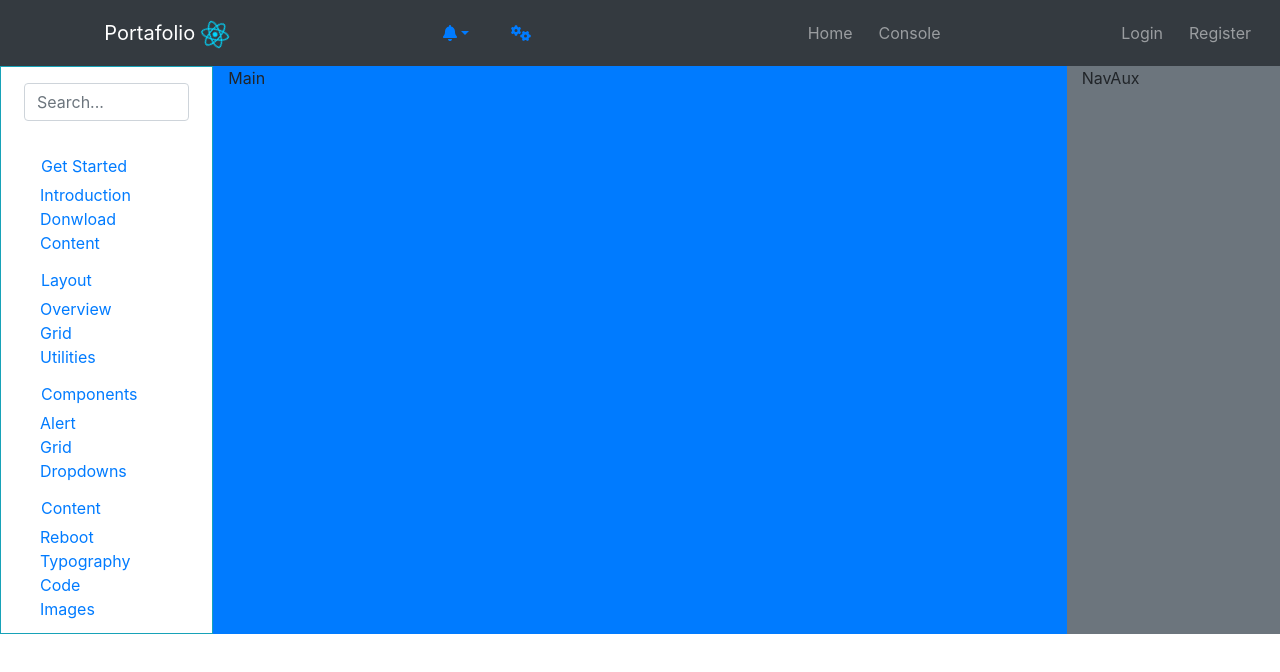
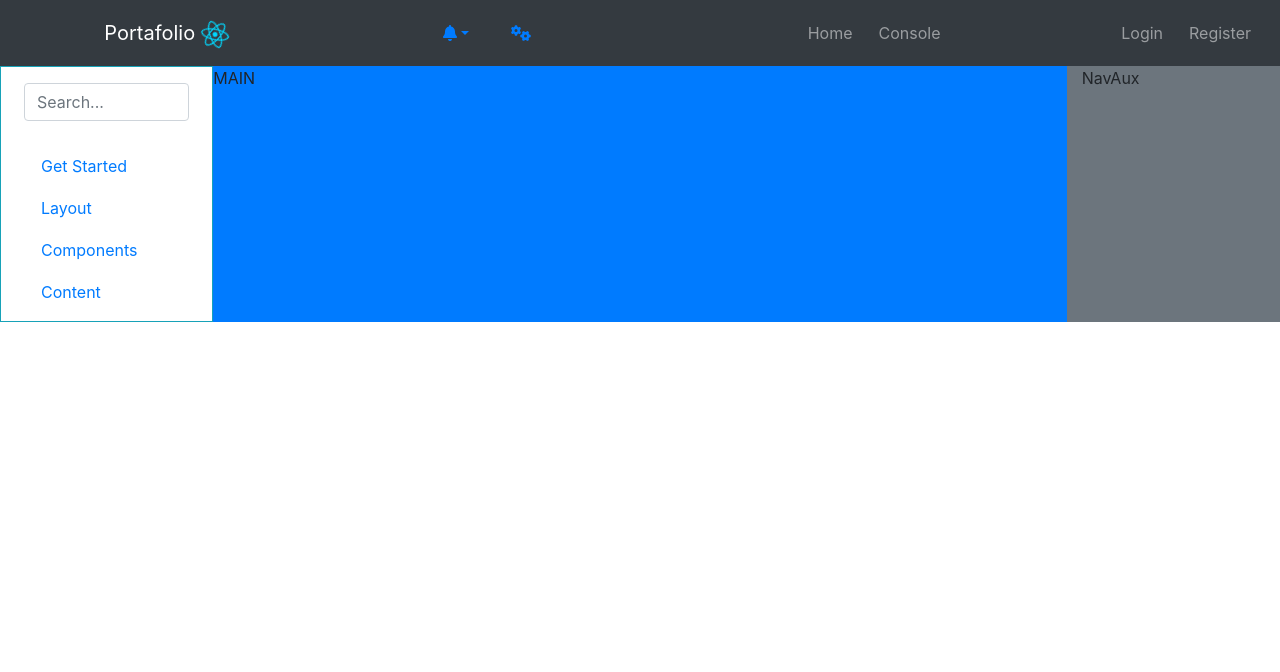
Before and after one commit to Juan-David-Orozco/webservice-dragdrop-react, a React (Vite) app: page / in a window 1280 px wide. Shown: the top 672 px of the page. Built offline with nearby package versions, Linux system fonts and the light colour scheme.

Commit message:
config component MainHomePage.jsx

```diff
--- a/index.html
+++ b/index.html
@@ -2,10 +2,10 @@
 <html lang="en">
   <head>
     <meta charset="UTF-8" />
+    <meta name="viewport" content="width=device-width, initial-scale=1.0" />
     <link rel="icon" type="image/svg+xml" href="/vite.svg" />
     <link href="https://cdn.jsdelivr.net/npm/bootstrap@4.0.0/dist/css/bootstrap.min.css" integrity="sha384-Gn5384xqQ1aoWXA+058RXPxPg6fy4IWvTNh0E263XmFcJlSAwiGgFAW/dAiS6JXm" crossorigin="anonymous" rel="stylesheet" />
-    <meta name="viewport" content="width=device-width, initial-scale=1.0" />
-    <title>Vite + React</title>
+    <title>Portafolio React</title>
   </head>
   <body>
     <div id="app"></div>
--- a/src/App.jsx
+++ b/src/App.jsx
@@ -2,11 +2,9 @@
 import React, { Component } from 'react'
 import { BrowserRouter, Routes, Route } from 'react-router-dom'
 // Pages y Components
-import { NotFoundPage, HomePage, RegisterPage, LoginPage } from './pages'
+import { NotFoundPage, MainHomePage, RegisterPage, LoginPage } from './pages'
 // Styles
 import './App.css'
-
-import { sideBar } from './data'
 
 export default class App extends Component {
   render() {
@@ -14,7 +12,7 @@ export default class App extends Component {
       <>
         <BrowserRouter>
             <Routes>
-              <Route path='/' element={<HomePage sidebar={sideBar} />} />
+              <Route path='/' element={<MainHomePage />} />
               <Route path='/login' element={<LoginPage />} />
               <Route path='/register' element={<RegisterPage />} />
               <Route path="*" element={<NotFoundPage/>}/>
--- a/src/components/HomePage/Main.jsx
+++ b/src/components/HomePage/Main.jsx
@@ -1,9 +1,12 @@
 import React, { Component } from 'react'
+
 
 export class Main extends Component {
   render() {
     return (
-      <div>Main</div>
+      <div className="row">
+        MAIN
+      </div>
     )
   }
 }
--- /dev/null
+++ b/src/components/HomePage/NavName.jsx
@@ -0,0 +1,29 @@
+import React, { Component } from 'react'
+import { Link } from 'react-router-dom'
+
+export class NavName extends Component {
+  render() {
+    var navsUpdate = this.props.navsUpdate
+    return (
+      <div className={"sidebar-item my-1 w-100 "+this.props.active}>
+        <Link
+          className={"sidebar-link px-0 py-1 px-md-2 btn btn-link " + this.props.active}
+          id={this.props.tabIndex} to={'#'}
+          onClick={() => navsUpdate(this)}
+        >
+          {this.props.children}
+        </Link>
+        {/* <ul className={'navbar-nav flex-column sidebar-subnav'}>
+            {
+              pestana.submenus.map((submenu,i) => {
+                return (
+                <li className={"nav-item"} key={i}>
+                  <Link to={submenu.redirect} className="nav-link">{submenu.title}</Link>
+                </li>)
+            })
+            }
+          </ul> */}
+      </div>
+    )
+  }
+}
--- a/src/components/HomePage/SideBar.jsx
+++ b/src/components/HomePage/SideBar.jsx
@@ -1,49 +1,53 @@
 import React, { Component } from 'react'
 import { FontAwesomeIcon } from '@fortawesome/react-fontawesome'
-import { Link } from 'react-router-dom'
+import { NavName } from './NavName'
+// import { Link } from 'react-router-dom'
 
 export class SideBar extends Component {
 
   constructor(props){
     super(props);
     this.state = {
-      pestanaActiva: this.props.activa
-    };
+      selected: this.props.activa
+    }
   }
 
-  manejoOnClick = (e) => {
+  navsUpdate = (navSelected) => {
     this.setState({
-      pestanaActiva:Number(e.target.id)
-    });
-  }
-
-  shouldComponentUpdate(nextProps, nextState){
-    return (this.state.pestanaActiva !== nextState.pestanaActiva)
+      selected: navSelected.props.navIndex
+    })
   }
 
   render() {
     const pestanas = this.props.pestanas.map((pestana, index) => {
-      const activa = index === this.state.pestanaActiva ? 'active' : '';
       return (
-        <div className={"sidebar-item my-1 w-100 "+activa} key={index} >
-          <Link
-            className={"sidebar-link px-0 py-1 px-md-2 btn btn-link "+activa}
-            to={"/#"}
-            id={index} onClick={this.manejoOnClick.bind()}
-          >
-            {pestana.nombre}
-          </Link>
-          <ul className={'navbar-nav flex-column sidebar-subnav'}>
-            {
-              pestana.submenus.map((submenu,index) => {
-                return (
-                <li className={"nav-item"} key={index}>
-                  <Link to={submenu.redirect} className="nav-link">{submenu.title}</Link>
-                </li>)
-            })
-            }
-          </ul>
-        </div>
+        <NavName
+          key={index} navIndex={index}
+          active={this.state.selected == index ? 'active': ''}
+          navsUpdate={this.navsUpdate}
+        >
+          {pestana.nombre}
+        </NavName>
+        // <div className={"sidebar-item my-1 w-100 "} key={index} >
+        //   <Link
+        //     className={"sidebar-link px-0 py-1 px-md-2 btn btn-link "+activa}
+        //     tabIndex={index} key={index}
+        //     to={"/#"}
+        //     id={index} onClick={this.manejoOnClick.bind()}
+        //   >
+        //     {pestana.nombre}
+        //   </Link>
+        //   <ul className={'navbar-nav flex-column sidebar-subnav'}>
+        //     {
+        //       pestana.submenus.map((submenu,i) => {
+        //         return (
+        //         <li className={"nav-item"} key={i}>
+        //           <Link to={submenu.redirect} className="nav-link">{submenu.title}</Link>
+        //         </li>)
+        //     })
+        //     }
+        //   </ul>
+        // </div>
       )
     })
 
@@ -65,82 +69,7 @@ export class SideBar extends Component {
         </form>
         <div className='navbar navbar-expand-md text-left'>
           <nav className="collapse navbar-collapse flex-column sidebar-links" id="SideBar">
-
             {pestanas}
-
-
-{/*
-            <div className="sidebar-item active my-1 w-100">
-              <Link to={"/Start"} className="sidebar-link font-weight-bold px-0 py-1 px-md-2 btn btn-link" >
-                Get started
-              </Link>
-              <ul className='navbar-nav flex-column sidebar-subnav'>
-                <li className="nav-item active">
-                  <Link to={"/intro"} className="nav-link">Introduction</Link>
-                </li>
-                <li className="nav-item">
-                  <Link to={"/download"} className="nav-link">Dowload</Link>
-                </li>
-                <li className="nav-item">
-                  <Link to={"/content"} className="nav-link">Content</Link>
-                </li>
-              </ul>
-            </div>
-
-            <div className="sidebar-item my-1 w-100">
-              <Link to={"/Layout"} className="sidebar-link font-weight-bold px-0 py-1 px-md-2 btn btn-link" >
-                Layout
-              </Link>
-              <ul className='navbar-nav flex-column sidebar-subnav'>
-                <li className="nav-item active">
-                  <Link to={"/overview"} className="nav-link">Overview</Link>
-                </li>
-                <li className="nav-item">
-                  <Link to={"/grid"} className="nav-link">Grid</Link>
-                </li>
-                <li className="nav-item">
-                  <Link to={"/utilities"} className="nav-link">Utilities</Link>
-                </li>
-              </ul>
-            </div>
-
-            <div className="sidebar-item my-1 w-100">
-              <Link to={"/Components"} className="sidebar-link font-weight-bold px-0 py-1 px-md-2 btn btn-link" >
-                Components
-              </Link>
-              <ul className='navbar-nav flex-column sidebar-subnav'>
-                <li className="nav-item active">
-                  <Link to={"/alert"} className="nav-link">Alert</Link>
-                </li>
-                <li className="nav-item">
-                  <Link to={"/badge"} className="nav-link">Badge</Link>
-                </li>
-                <li className="nav-item">
-                  <Link to={"/dropdowns"} className="nav-link">Dropdowns</Link>
-                </li>
-              </ul>
-            </div>
-
-            <div className="sidebar-item my-1 w-100">
-              <Link to={"/Content"} className="sidebar-link font-weight-bold px-0 py-1 px-md-2 btn btn-link" >
-                Content
-              </Link>
-              <ul className='navbar-nav flex-column sidebar-subnav'>
-                <li className="nav-item active">
-                  <Link to={"/reboot"} className="nav-link">Reboot</Link>
-                </li>
-                <li className="nav-item">
-                  <Link to={"/typography"} className="nav-link">Typography</Link>
-                </li>
-                <li className="nav-item">
-                  <Link to={"/code"} className="nav-link">Code</Link>
-                </li>
-                <li className="nav-item">
-                  <Link to={"/images"} className="nav-link">Images</Link>
-                </li>
-              </ul>
-            </div> */}
-
           </nav>
         </div>
       </>
--- a/src/components/index.js
+++ b/src/components/index.js
@@ -1,5 +1,5 @@
 export { DragAndDrop } from './DragAndDrop'
 export { DragDrop } from './DragDrop'
 export { Navigation } from './Navigation'
-export { SideBar } from './SideBar'
+// export { SideBar } from './SideBar'
 //export { Home } from './Home'
--- a/src/pages/HomePage.jsx
+++ b/src/pages/HomePage.jsx
@@ -7,12 +7,14 @@ export class HomePage extends Component {
   constructor(props){
     super(props);
     this.state = {
-      sidebar: this.props.sidebar
+      navs: this.props.navs,
+      activa: this.props.navIndexActive
     };
   }
 
   componentDidMount() {
-    console.log(this.state.sidebar)
+    console.log(this.state.navs)
+    console.log(this.state.activa)
   }
 
   render() {
@@ -24,12 +26,15 @@ export class HomePage extends Component {
         <div className='container-fluid main-container px-0'>
           <main className='h-100'>
             <div className="row flex-xl-nowrap mx-auto">
+
               <section className="col-12 col-md-3 col-xl-2 border border-info">
-                <SideBar pestanas={this.state.sidebar} activa={0} />
+                <SideBar pestanas={this.state.navs} activa={this.state.activa} />
               </section>
+
               <section className="col-12 col-md-9 col-xl-8 bg-primary" role='main'>
-                <Main />
+                <Main pestanas={this.state.navs} activa={this.state.activa} />
               </section>
+
               <section className="d-none d-xl-block col-xl-2 bg-secondary">
                 <NavAux />
               </section>
--- /dev/null
+++ b/src/pages/MainHomePage.jsx
@@ -0,0 +1,52 @@
+import React, { Component } from 'react'
+import { HomePage } from './HomePage'
+//import { DragDrop, DragAndDrop } from '../components'
+
+export class MainHomePage extends Component {
+  render() {
+    // const dragdrop = <DragDrop />
+    // const draganddrop = <DragAndDrop />
+    const sideBar = [
+      {
+        nombre:'Get Started',
+        contenido: 'Contenido de la pestaña 1',
+        submenus: [
+          {title: "Introduction",redirect:"/overview"},
+          {title: "Donwload",redirect:"/donwload"},
+          {title: "Content",redirect:"/content"},
+        ],
+      },
+      {
+        nombre: 'Layout',
+        contenido: 'Contenido de la pestaña 2',
+        submenus: [
+          {title: "Overview",redirect:"/overview"},
+          {title: "Grid",redirect:"/grid"},
+          {title: "Utilities",redirect:"/utilities"},
+        ],
+      },
+      {
+        nombre: 'Components',
+        contenido: 'Contenido de la pestaña 3',
+        submenus: [
+          {title: "Alert",redirect:"/alert"},
+          {title: "Grid",redirect:"/badge"},
+          {title: "Dropdowns",redirect:"/dropdowns"},
+        ],
+      },
+      {
+        nombre: 'Content',
+        contenido: 'Contenido de la pestaña 4',
+        submenus: [
+          {title: "Reboot",redirect:"/reboot"},
+          {title: "Typography",redirect:"/typography"},
+          {title: "Code",redirect:"/code"},
+          {title: "Images",redirect:"/images"},
+        ],
+      }
+    ]
+    return (
+      <HomePage navIndexActive={0} navs={sideBar} />
+    )
+  }
+}
--- a/src/pages/index.js
+++ b/src/pages/index.js
@@ -1,4 +1,5 @@
+export { HomePage } from './HomePage.jsx'
+export { MainHomePage } from './MainHomePage.jsx'
 export { NotFoundPage } from './NotFoundPage.jsx'
-export { HomePage } from './HomePage.jsx'
 export { LoginPage } from './LoginPage.jsx'
 export { RegisterPage } from './RegisterPage.jsx'
```
Also changed, not shown: src/components/SideBar.jsx (deleted, +0 -28 lines).
